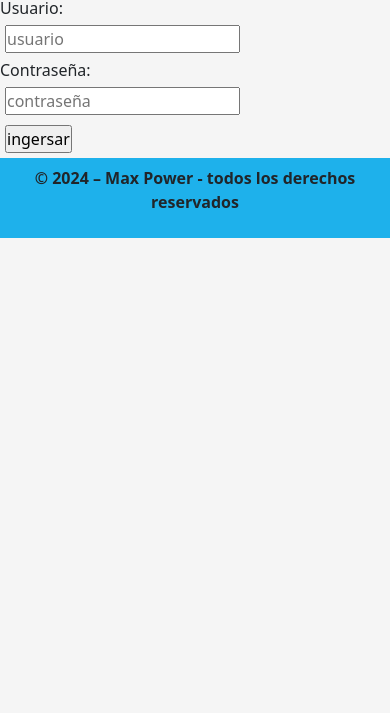
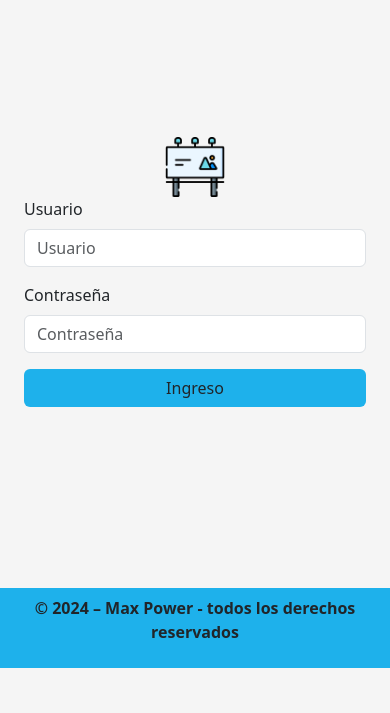
Before and after one commit to fanro/proyecto_coder_house, a plain HTML site: page pages/ingreso.html in a window 390 px wide. Shown: the part 131-844 px from the top of the page. Drawn offline with nearby package versions, Linux system fonts and the light colour scheme.

Commit message:
ingreso full responsive

```diff
--- a/css/styles.css
+++ b/css/styles.css
@@ -86,6 +86,35 @@ main .textos .boton {
     width: 20%;
 }
 
+.ingreso-principal {
+    height: 75vh;
+}
+
+/* estilos de tablet */
+@media screen and (min-width: 600px) {
+    .ingreso-principal {
+        height: 85vh;
+    }
+}
+
+/* estilos desktop */
+@media screen and (min-width: 1024px) {
+    .ingreso-principal {
+        height: 80vh;
+    }
+}
+
+/*  Huge */
+@media screen and (min-width: 1281px) {
+    .ingreso-principal {
+        height: 85vh;
+    }
+}
+
+#boton_login {
+    background-color: #1eb1eb;
+}
+
 main input {
     margin: 5px;
 }
--- a/pages/ingreso.html
+++ b/pages/ingreso.html
@@ -53,14 +53,27 @@
         </div>
     </nav>
 
-    <main>
-        <h1>Ingreso</h1>
-        <label>Usuario:</label><br>
-        <input type="text" name="" id="" placeholder="usuario"><br>
-        <label>Contraseña:</label><br>
-        <input type="password" name="" id="" placeholder="contraseña"><br>
-        <input type="button" value="ingersar">
-    </main>
+    <!-- main content -->
+    <div class="container d-flex justify-content-center align-items-center ingreso-principal">
+        <div class="row w-100">
+            <div class="col-md-6 offset-md-3 ">
+                <div class="text-center">
+                    <img id="logo_principal" src="../img/3.png" alt="">
+                </div>
+                <form>
+                    <div class="mb-3">
+                        <label for="username" class="form-label">Usuario</label>
+                        <input type="text" class="form-control" id="username" placeholder="Usuario">
+                    </div>
+                    <div class="mb-3">
+                        <label for="password" class="form-label">Contraseña</label>
+                        <input type="password" class="form-control" id="password" placeholder="Contraseña">
+                    </div>
+                    <button id="boton_login" type="submit" class="btn w-100 ">Ingreso</button>
+                </form>
+            </div>
+        </div>
+    </div>
 
     <!-- footer  -->
     <footer class="mt-auto py-2">
```
Also changed, not shown: index.html (+2 -0 lines).
